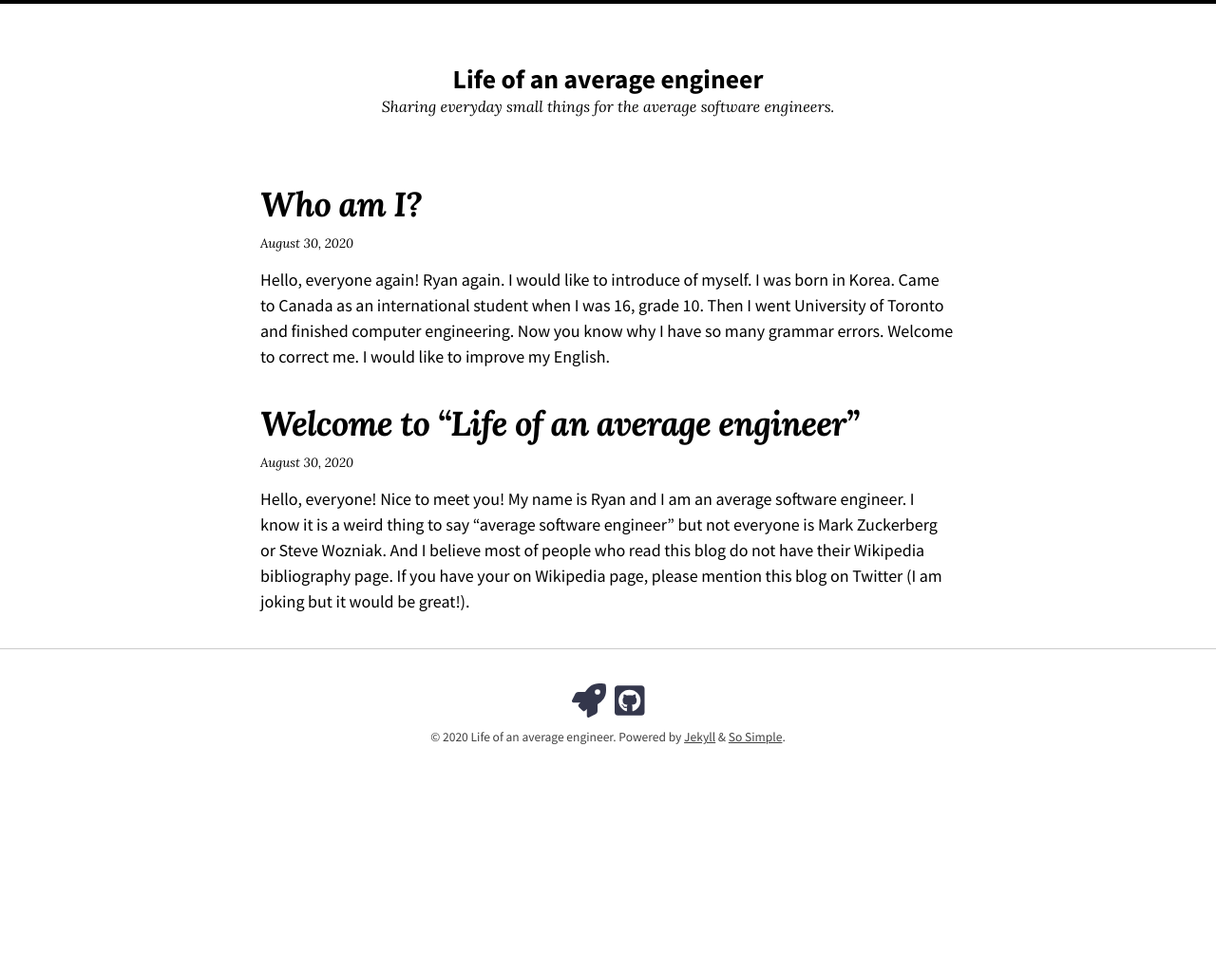
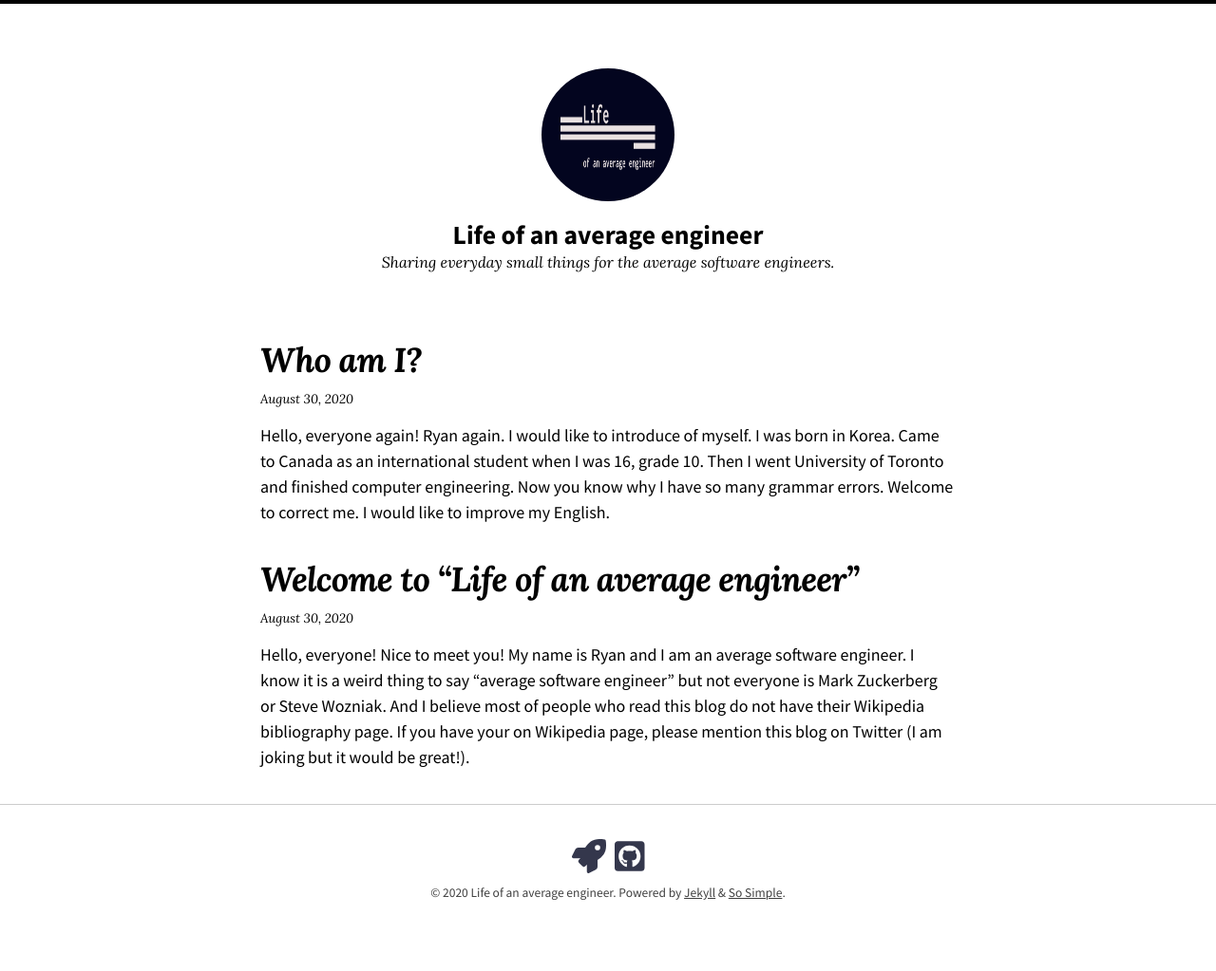
Before and after one commit to ryanwlee/ryanwlee.gitgub.io, a Jekyll site: the page built from index.md, in a window 1280 px wide. Shown: the whole page at 95% size. Built offline with Jekyll 4.4.1, drawn with Linux system fonts in a browser that asks for light colours; nearby versions of some CDN libraries; before the commit the page ends 900 px from its top, so only the background shows below that.

Commit message:
added logo

```diff
--- a/_config.yml
+++ b/_config.yml
@@ -21,7 +21,7 @@ title: "Life of an average engineer"
 description: "Sharing everyday small things for the average software engineers."
 baseurl: # the subpath of your site, e.g. "/blog"
 url: # the base hostname & protocol for your site e.g. "https://mmistakes.github.io"
-logo: # path of site logo, e.g. "/images/logo.png"
+logo: "/images/logo.png"
 date_format: "%B %-d, %Y"
 read_time: # reading time estimates, e.g. true
 words_per_minute: # 200
```
Also changed, not shown: images/logo.png (added).
